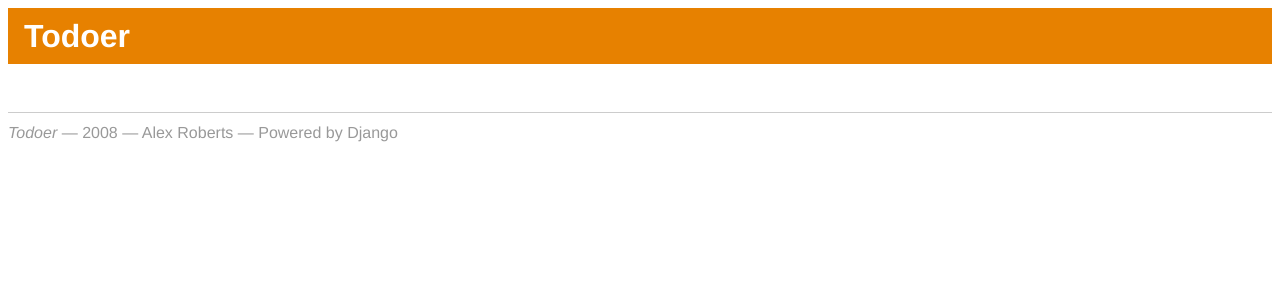
After one commit to mralex/todoer, a Django app: template templates/base.html in a window 1280 px wide. The commit adds this page. Shown: the top 300 px of the page. Run offline with Django 3.2, Linux system fonts and the light colour scheme; the template is opened without the code that fills it, so the values that code supplies are empty; some libraries are stand-ins or nearby versions.

Commit message:
Saner reimplmentation of model; basic layout and styles; stubs for creating/updating todos.

```diff
--- /dev/null
+++ b/static/style.css
@@ -0,0 +1,28 @@
+body {
+	font: 1em/1.5em "Helvetica", "Lucida Grande", Arial, sans-serif;
+}
+ul {
+	list-style: none;
+}
+
+li.done { color: #ccc; text-decoration: line-through; }
+li.priority1 { font-weight: bold; }
+li.priority2 {}
+li.priority3 { font-size:0.8em; color: #333;}
+
+#head {
+	background-color: #E78100;
+	padding: 1em;
+	color: #fff;
+}
+
+#head h1 {
+	margin: 0;
+}
+
+#footer {
+	border-top: 1px solid #ccc;
+	padding-top: 0.5em;
+	margin-top: 3em;
+	color: #999;
+}
--- /dev/null
+++ b/templates/base.html
@@ -0,0 +1,19 @@
+<?xml version="1.0" encoding="UTF-8"?>
+<!DOCTYPE html PUBLIC "-//W3C//DTD XHTML 1.0 Transitional//EN"
+	"http://www.w3.org/TR/xhtml1/DTD/xhtml1-transitional.dtd">
+<html xmlns="http://www.w3.org/1999/xhtml" xml:lang="en" lang="en">
+  <head>
+    <title>{% block title %}Todoer{% endblock %}</title>
+	<link rel="stylesheet" href="/static/style.css" type="text/css" media="screen" charset="utf-8"/>
+	<script type="text/javascript" charset="utf-8" src="/static/jquery.js"></script>
+  </head>
+  <body>
+    <div id="box">
+    	<div id="head"><h1>Todoer</h1></div>
+		<div id="content">
+			{% block body %}{% endblock %}
+		</div>
+		<div id="footer"><em>Todoer</em> &mdash; 2008  &mdash; Alex Roberts  &mdash; Powered by Django</div>
+    </div>
+  </body>
+</html>
--- a/urls.py
+++ b/urls.py
@@ -1,4 +1,5 @@
 from django.conf.urls.defaults import *
+from django.conf import settings
 
 urlpatterns = patterns('',
     # Example:
@@ -7,3 +8,8 @@ urlpatterns = patterns('',
     # Uncomment this for admin:
      (r'^admin/', include('django.contrib.admin.urls')),
 )
+
+if settings.DEBUG:
+	urlpatterns += patterns('',
+		(r'^static/(?P<path>.*)$', 'django.views.static.serve', {'document_root': '/Users/bse/src/todoer/static'})
+	)
```
Also changed, not shown: do/models.py (+22 -4 lines), do/urls.py (added, +12 -0 lines), do/views.py (+8 -1 lines), templates/do/todo_list.html (+8 -3 lines).
